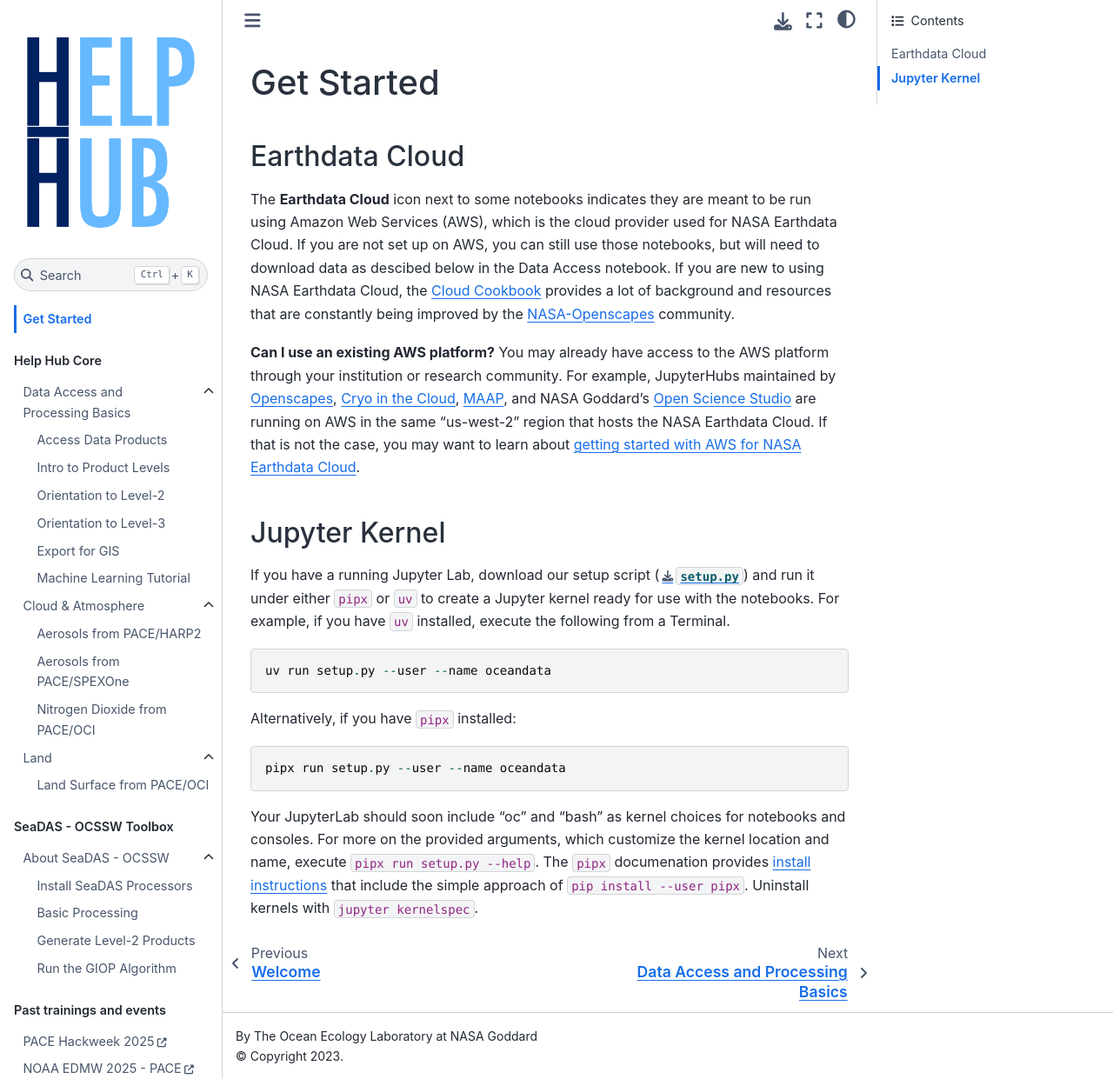
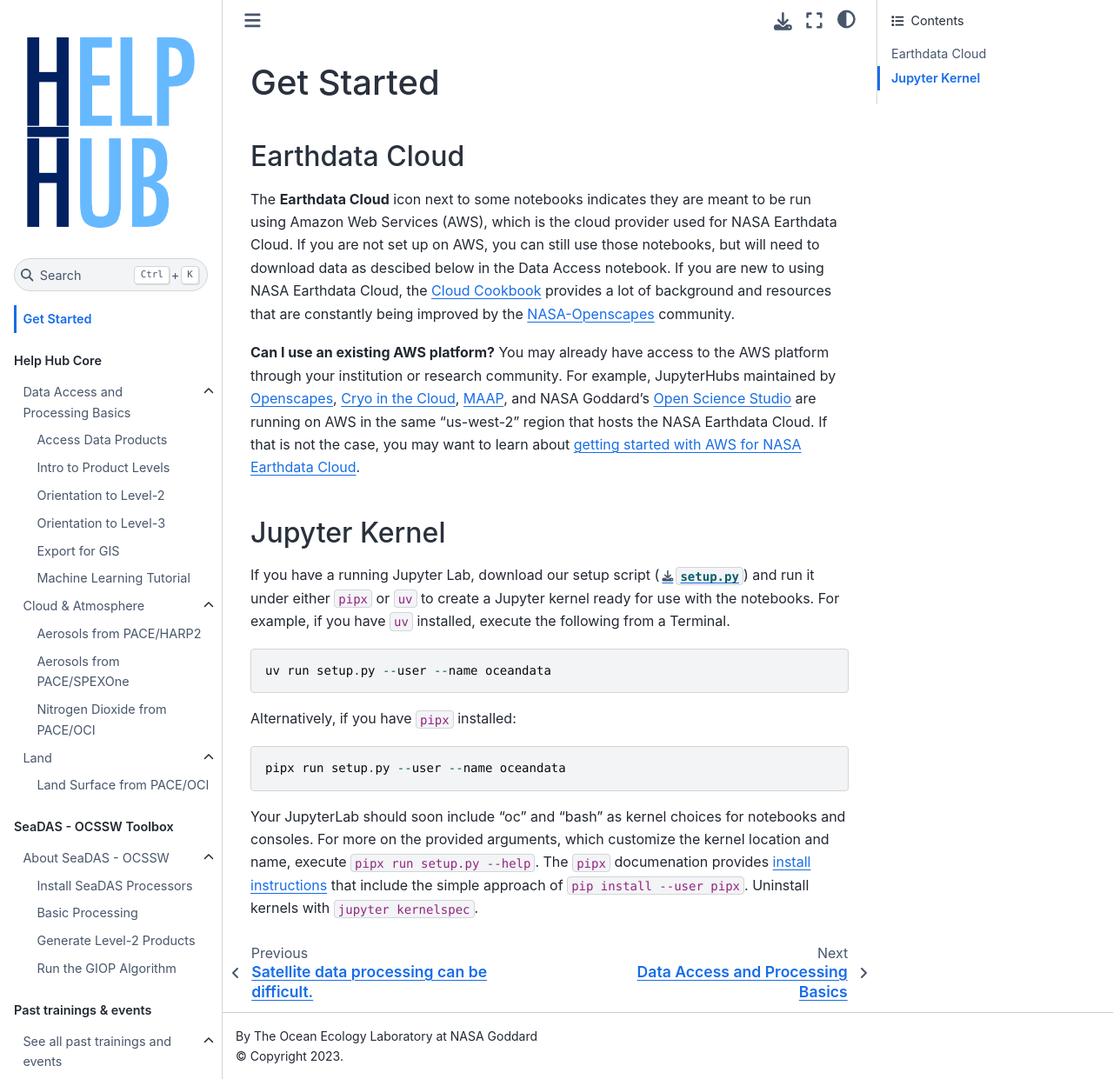
Before and after one commit to nasa/oceandata-notebooks, a Jupyter Book: the page built from docs/getting-started.md, in a window 1280 px wide and 1241 px high. Shown: the whole window at 87% size. Built offline with Jupyter Book 1.0.4 settings and Sphinx 7.4.7 and the Sphinx Book theme 1.1.4, drawn with Linux system fonts in a browser that asks for light colours; pages that are not in the unit, such as notebooks, are missing from menus.

Commit message:
Home page update
Added content to the home page and edited the TOC

```diff
--- a/docs/_toc.yml
+++ b/docs/_toc.yml
@@ -65,15 +65,18 @@
           - file: notebooks/oci/oci_ocssw_giop
             title: Run the GIOP Algorithm
 
-  - caption: Past trainings and events
+  - caption: Past trainings & events
     chapters:
-      - url: https://pacehackweek.github.io/pace-2025/presentations/notebooks.html
-        title: PACE Hackweek 2025
-      - url: https://nmfs-opensci.github.io/EDMW-EarthData-Workshop-2025/
-        title: NOAA EDMW 2025 - PACE
-      - url: https://appliedsciences.nasa.gov/get-involved/training/english/arset-introduction-plankton-aerosol-cloud-ocean-ecosystem-pace
-        title: ARSET - Hyperspectral Water Quality Monitoring
-      - url: https://pacehackweek.github.io/pace-2024/intro.html
-        title: PACE Hackweek 2024
-      - url: https://www.us-ocb.org/pace-mission-training-activity/
-        title: PACE Training Lectures 2022
+    - file: sections/past-trainings
+      title: See all past trainings and events
+      sections:
+          - url: https://pacehackweek.github.io/pace-2025/presentations/notebooks.html
+            title: PACE Hackweek 2025
+          - url: https://nmfs-opensci.github.io/EDMW-EarthData-Workshop-2025/
+            title: NOAA EDMW 2025 - PACE
+          - url: https://appliedsciences.nasa.gov/get-involved/training/english/arset-introduction-plankton-aerosol-cloud-ocean-ecosystem-pace
+            title: ARSET - Hyperspectral Water Quality Monitoring
+          - url: https://pacehackweek.github.io/pace-2024/intro.html
+            title: PACE Hackweek 2024
+          - url: https://www.us-ocb.org/pace-mission-training-activity/
+            title: PACE Training Lectures 2022
```
Also changed, not shown: docs/index.md (+110 -3 lines), docs/images/atmosphere.jpg (added), docs/images/data.jpg (added), docs/images/land.jpg (added), docs/images/visualizations.jpg (added).
